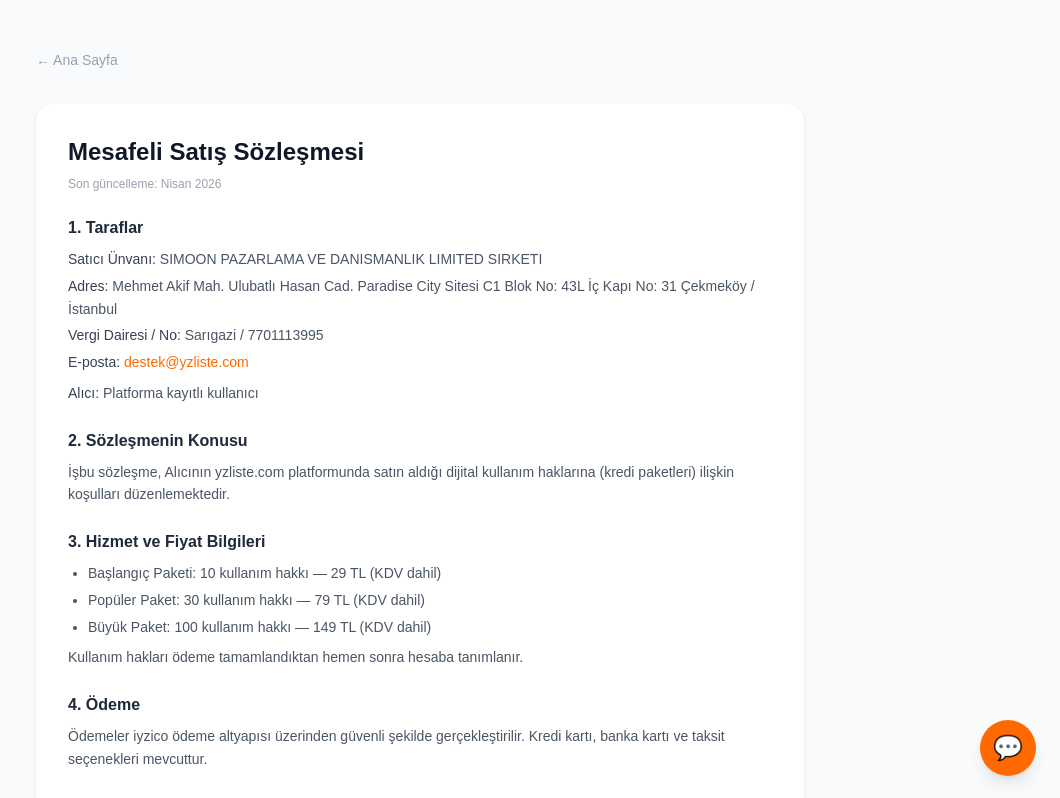
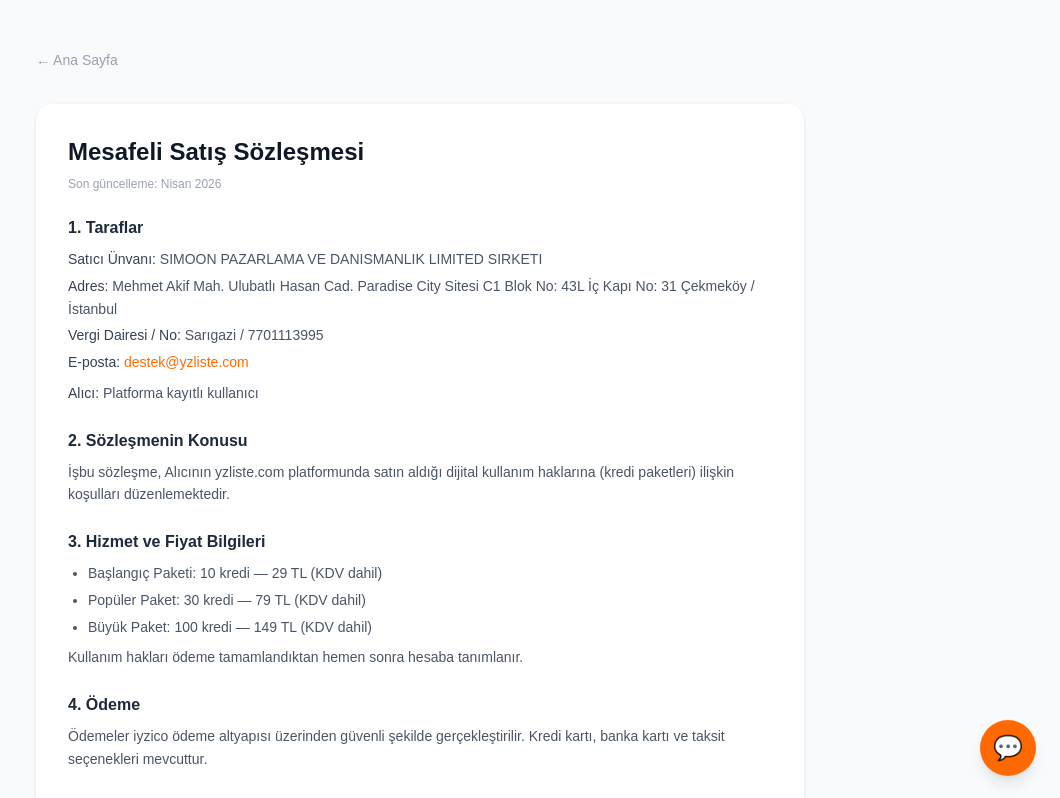
Before and after one commit to azizkose/yzliste, a Next.js app: page /mesafeli-satis in a window 1280 px wide. Shown: the top 798 px of the page, without its empty margins (220-1280 px from the left). Built offline with nearby package versions, Linux system fonts and the light colour scheme.

Commit message:
hak yerine kredi kullanildi

```diff
--- a/app/auth/page.tsx
+++ b/app/auth/page.tsx
@@ -178,9 +178,9 @@ export default function AuthPage() {
   };
 
   const paketler = [
-    { id: "baslangic", isim: "Başlangıç", fiyat: "₺29", kredi: "10 kullanım hakkı", renk: "border-gray-200", butonRenk: "bg-gray-800 hover:bg-gray-900" },
-    { id: "populer", isim: "Popüler", fiyat: "₺79", kredi: "30 kullanım hakkı", renk: "border-orange-400 ring-2 ring-orange-400", butonRenk: "bg-orange-500 hover:bg-orange-600", rozet: true },
-    { id: "buyuk", isim: "Büyük", fiyat: "₺149", kredi: "100 kullanım hakkı", renk: "border-gray-200", butonRenk: "bg-gray-800 hover:bg-gray-900" },
+    { id: "baslangic", isim: "Başlangıç", fiyat: "₺29", kredi: "10 kredi", renk: "border-gray-200", butonRenk: "bg-gray-800 hover:bg-gray-900" },
+    { id: "populer", isim: "Popüler", fiyat: "₺79", kredi: "30 kredi", renk: "border-orange-400 ring-2 ring-orange-400", butonRenk: "bg-orange-500 hover:bg-orange-600", rozet: true },
+    { id: "buyuk", isim: "Büyük", fiyat: "₺149", kredi: "100 kredi", renk: "border-gray-200", butonRenk: "bg-gray-800 hover:bg-gray-900" },
   ];
 
   const yorumlar = [
@@ -354,9 +354,9 @@ export default function AuthPage() {
             <h3 className="text-sm font-semibold text-gray-700 mb-3">Kullanım hakkı nasıl çalışır?</h3>
             <ul className="space-y-2">
               {[
-                { ikon: "🎁", metin: "Kayıt olunca 3 ücretsiz kullanım hakkı hediye edilir — kredi kartı gerekmez." },
-                { ikon: "📝", metin: "Her listing metni üretimi 1 hak tüketir. Başlık, özellikler, açıklama ve etiketlerin tamamı tek hakla gelir." },
-                { ikon: "🖼️", metin: "Görsel üretimi stil başına 1 hak tüketir. Her stilden 4 varyasyon üretilir — beğenmezsen hak düşmez, sadece indirince düşer." },
+                { ikon: "🎁", metin: "Kayıt olunca 3 ücretsiz içerik üretim kredisi hediye edilir — kredi kartı gerekmez." },
+                { ikon: "📝", metin: "Her listing metni üretimi 1 kredi tüketir. Başlık, özellikler, açıklama ve etiketlerin tamamı tek kredide gelir." },
+                { ikon: "🖼️", metin: "Görsel üretimi stil başına 1 kredi tüketir. Her stilden 4 varyasyon üretilir — beğenmezsen kredi düşmez, sadece indirince düşer." },
                 { ikon: "💳", metin: "Haklar biter bitmez istediğin paketi satın al. 29₺'den başlayan paketler, abonelik yok." },
               ].map((m, i) => (
                 <li key={i} className="flex items-start gap-3 text-sm text-gray-500">
@@ -371,7 +371,7 @@ export default function AuthPage() {
               <div className="bg-blue-50 px-5 pt-6 pb-4">
                 <div className="text-2xl mb-2">📝</div>
                 <h3 className="font-bold text-gray-800">Sadece Listing Metni</h3>
-                <p className="text-xs text-gray-500 mt-1">1 kullanım hakkı</p>
+                <p className="text-xs text-gray-500 mt-1">1 kredi</p>
               </div>
               <div className="p-5 flex-1">
                 <p className="text-sm text-gray-600 leading-relaxed mb-3">Platforma özel optimize başlık, madde madde özellikler, satışa dönen açıklama ve arama etiketleri.</p>
@@ -388,7 +388,7 @@ export default function AuthPage() {
               <div className="bg-purple-50 px-5 pt-6 pb-4">
                 <div className="text-2xl mb-2">🖼️</div>
                 <h3 className="font-bold text-gray-800">Sadece Görsel</h3>
-                <p className="text-xs text-gray-500 mt-1">Stil başına 1 hak · Her stilden 4 varyasyon</p>
+                <p className="text-xs text-gray-500 mt-1">Stil başına 1 kredi · Her stilden 4 varyasyon</p>
               </div>
               <div className="p-5 flex-1">
                 <p className="text-sm text-gray-600 leading-relaxed mb-3">Tek fotoğraftan 3 farklı stilde stüdyo görseli.</p>
@@ -400,14 +400,14 @@ export default function AuthPage() {
                     </div>
                   ))}
                 </div>
-                <p className="text-xs text-gray-400">İndirince 1 hak düşer — inceleme ücretsiz</p>
+                <p className="text-xs text-gray-400">İndirince 1 kredi düşer — inceleme ücretsiz</p>
               </div>
             </div>
             <div className="bg-white rounded-2xl border-2 border-orange-200 shadow-sm overflow-hidden flex flex-col">
               <div className="bg-orange-50 px-5 pt-6 pb-4">
                 <div className="text-2xl mb-2">✨</div>
                 <h3 className="font-bold text-gray-800">Metin + Görsel</h3>
-                <p className="text-xs text-gray-500 mt-1">Ayrı ayrı kullanım hakkı</p>
+                <p className="text-xs text-gray-500 mt-1">Ayrı ayrı kredi</p>
               </div>
               <div className="p-5 flex-1">
                 <p className="text-sm text-gray-600 leading-relaxed mb-3">Trendyol ve Hepsiburada'da hem metin hem görsel zorunlu. İkisini aynı anda üret.</p>
@@ -587,7 +587,7 @@ export default function AuthPage() {
               { ikon: "📦", baslik: "Barkod tarama", aciklama: "Barkodu tarat, ürün bilgilerini veritabanından çek, listing üret." },
               { ikon: "🎯", baslik: "Platform şablonları", aciklama: "Trendyol, Hepsiburada, Amazon TR ve N11 için ayrı format." },
               { ikon: "🖼️", baslik: "AI görsel + prompt", aciklama: "Beyaz, koyu, lifestyle — her stilden 4 varyasyon. Kendi sahneni yaz." },
-              { ikon: "💎", baslik: "Hak sadece indirmede düşer", aciklama: "Görsel üretilir, beğenmezsen hakkını kaybetmezsin." },
+              { ikon: "💎", baslik: "Kredi sadece indirmede düşer", aciklama: "Görsel üretilir, beğenmezsen kredinizi kaybetmezsiniz." },
               { ikon: "💰", baslik: "Kullandığın kadar öde", aciklama: "Aylık abonelik yok. 3 ücretsiz hakla başla." },
             ].map((o, i) => (
               <div key={i} className="bg-white rounded-2xl p-6 shadow-sm border border-gray-100">
@@ -609,7 +609,7 @@ export default function AuthPage() {
                 {mod === "kayit" ? "Ücretsiz hesap oluştur" : "Tekrar hoş geldin"}
               </h2>
               <p className="text-sm text-gray-400">
-                {mod === "kayit" ? "3 ücretsiz kullanım hakkı hediye" : "Hesabına giriş yap"}
+                {mod === "kayit" ? "3 ücretsiz içerik üretim kredisi" : "Hesabına giriş yap"}
               </p>
             </div>
 
@@ -659,7 +659,7 @@ export default function AuthPage() {
 
             {!sifreSifirlamaGonderildi && (
               <>
-                {mod === "kayit" && <p className="text-xs text-gray-400 text-center mt-4">Kayıt olunca 3 ücretsiz kullanım hakkı alırsınız</p>}
+                {mod === "kayit" && <p className="text-xs text-gray-400 text-center mt-4">Kayıt olunca 3 ücretsiz içerik üretim kredisi alırsınız</p>}
                 <div className="text-center mt-5 pt-4 border-t border-gray-100">
                   <button onClick={() => handleModDegistir(mod === "giris" ? "kayit" : "giris")} className="text-xs text-gray-400 hover:text-gray-600 transition-colors">
                     {mod === "giris" ? "Hesabın yok mu? Kaydol →" : "Zaten hesabın var mı? Giriş yap →"}
--- a/app/mesafeli-satis/page.tsx
+++ b/app/mesafeli-satis/page.tsx
@@ -36,9 +36,9 @@ export default function MesafeliSatisPage() {
             <div>
               <h2 className="text-base font-semibold text-gray-800 mb-2">3. Hizmet ve Fiyat Bilgileri</h2>
               <ul className="list-disc ml-5 space-y-1">
-                <li>Başlangıç Paketi: 10 kullanım hakkı — 29 TL (KDV dahil)</li>
-                <li>Popüler Paket: 30 kullanım hakkı — 79 TL (KDV dahil)</li>
-                <li>Büyük Paket: 100 kullanım hakkı — 149 TL (KDV dahil)</li>
+                <li>Başlangıç Paketi: 10 kredi — 29 TL (KDV dahil)</li>
+                <li>Popüler Paket: 30 kredi — 79 TL (KDV dahil)</li>
+                <li>Büyük Paket: 100 kredi — 149 TL (KDV dahil)</li>
               </ul>
               <p className="mt-2">
                 Kullanım hakları ödeme tamamlandıktan hemen sonra hesaba tanımlanır.
--- a/app/page.tsx
+++ b/app/page.tsx
@@ -199,9 +199,9 @@ function PaketModal({ kullanici, onKapat }: { kullanici: Kullanici; onKapat: ()
   const formRef = useRef<HTMLDivElement>(null);
 
   const paketler = [
-    { id: "baslangic", isim: "Başlangıç", fiyat: "₺29", kredi: "10 kullanım hakkı", renk: "border-gray-200", butonRenk: "bg-gray-800 hover:bg-gray-900" },
-    { id: "populer", isim: "Popüler", fiyat: "₺79", kredi: "30 kullanım hakkı", renk: "border-orange-400 ring-2 ring-orange-400", butonRenk: "bg-orange-500 hover:bg-orange-600", rozet: true },
-    { id: "buyuk", isim: "Büyük", fiyat: "₺149", kredi: "100 kullanım hakkı", renk: "border-gray-200", butonRenk: "bg-gray-800 hover:bg-gray-900" },
+    { id: "baslangic", isim: "Başlangıç", fiyat: "₺29", kredi: "10 kredi", renk: "border-gray-200", butonRenk: "bg-gray-800 hover:bg-gray-900" },
+    { id: "populer", isim: "Popüler", fiyat: "₺79", kredi: "30 kredi", renk: "border-orange-400 ring-2 ring-orange-400", butonRenk: "bg-orange-500 hover:bg-orange-600", rozet: true },
+    { id: "buyuk", isim: "Büyük", fiyat: "₺149", kredi: "100 kredi", renk: "border-gray-200", butonRenk: "bg-gray-800 hover:bg-gray-900" },
   ];
 
   const odemeBaslat = async (paketId: string) => {
@@ -748,7 +748,7 @@ export default function Home() {
               <div>
                 <p className="text-sm font-semibold text-red-800">Kullanım hakkınız azalıyor</p>
                 <p className="text-xs text-red-600 mt-0.5">
-                  {kullanici?.kredi} hak kaldı — tükenince içerik ve görsel üretemezsiniz.
+                  {kullanici?.kredi} kredi kaldı — tükenince içerik ve görsel üretemezsiniz.
                 </p>
               </div>
             </div>
@@ -756,7 +756,7 @@ export default function Home() {
               onClick={() => paketModalAc()}
               className="bg-red-500 hover:bg-red-600 text-white text-xs font-semibold px-4 py-2 rounded-xl whitespace-nowrap flex-shrink-0"
             >
-              Hak Yükle
+              Kredi Yükle
             </button>
           </div>
         )}
@@ -769,7 +769,7 @@ export default function Home() {
               <div className="flex items-center justify-between">
                 <h2 className="text-base font-semibold text-gray-800">📝 Listing İçeriği Üret</h2>
                 <span className="text-xs bg-orange-50 text-orange-600 px-2 py-1 rounded-lg font-medium">
-                  1 kullanım hakkı
+                  1 kredi
                 </span>
               </div>
 
@@ -954,7 +954,7 @@ export default function Home() {
               >
                 {yukleniyor
                   ? "⏳ Üretiliyor..."
-                  : `İçerik Üret — ${kullanici?.is_admin ? "∞" : kullanici?.kredi || 0} kullanım hakkı kaldı`}
+                  : `İçerik Üret — ${kullanici?.is_admin ? "∞" : kullanici?.kredi || 0} kredi kaldı`}
               </button>
             </div>
 
@@ -964,7 +964,7 @@ export default function Home() {
                 <h2 className="text-base font-semibold text-gray-800">✨ Ürün Görseli Üret</h2>
                 <p className="text-xs text-gray-400 mt-0.5">
                   Tek fotoğraftan 3 farklı stüdyo görseli. Her stilden{" "}
-                  <strong>4 varyasyon</strong> üretilir — inceleme ücretsiz, indirince 1 hak düşer.
+                  <strong>4 varyasyon</strong> üretilir — inceleme ücretsiz, indirince 1 kredi düşer.
                 </p>
               </div>
 
@@ -996,7 +996,7 @@ export default function Home() {
               <div>
                 <label className="block text-xs font-medium text-gray-600 mb-2">
                   Stil seç{" "}
-                  <span className="text-gray-400 font-normal">(birden fazla — her biri 1 kullanım hakkı)</span>
+                  <span className="text-gray-400 font-normal">(birden fazla — her biri 1 kredi)</span>
                 </label>
                 <div className="grid grid-cols-3 gap-2">
                   {(
@@ -1038,7 +1038,7 @@ export default function Home() {
                 </div>
                 {seciliStiller.length > 0 && (
                   <p className="text-xs text-purple-600 font-medium mt-2 text-center">
-                    {seciliStiller.length} stil → {seciliStiller.length * 4} görsel · {seciliStiller.length} kullanım hakkı
+                    {seciliStiller.length} stil → {seciliStiller.length * 4} görsel · {seciliStiller.length} kredi
                   </p>
                 )}
               </div>
@@ -1072,7 +1072,7 @@ export default function Home() {
                   ? "Önce fotoğraf ekle ↑"
                   : seciliStiller.length === 0
                   ? "Bir stil seç"
-                  : `✨ ${seciliStiller.length * 4} Görsel Üret — ${seciliStiller.length} kullanım hakkı`}
+                  : `✨ ${seciliStiller.length * 4} Görsel Üret — ${seciliStiller.length} kredi`}
               </button>
 
               {/* Görsel sonuçları */}
@@ -1115,7 +1115,7 @@ export default function Home() {
                       }}
                       className="text-xs bg-purple-500 hover:bg-purple-600 text-white px-3 py-1.5 rounded-lg font-medium transition-colors"
                     >
-                      ⬇ Hepsini İndir ({gorselSonuclar.reduce((t, s) => t + s.gorseller.length, 0)}) — {seciliStiller.length} hak
+                      ⬇ Hepsini İndir ({gorselSonuclar.reduce((t, s) => t + s.gorseller.length, 0)}) — {seciliStiller.length} kredi
                     </button>
                   </div>
                   {gorselSonuclar.map((grup) => (
@@ -1311,7 +1311,7 @@ export default function Home() {
                   <div className="text-xl font-bold text-orange-500">
                     {kullanici?.is_admin ? "∞" : kullanici?.kredi ?? "–"}
                   </div>
-                  <div className="text-xs text-gray-500">Kalan hak</div>
+                  <div className="text-xs text-gray-500">Kalan kredi</div>
                 </div>
                 <div className="flex-1 bg-gray-50 rounded-xl px-3 py-2 text-center">
                   <div className="text-xl font-bold text-gray-700">
--- a/app/profil/page.tsx
+++ b/app/profil/page.tsx
@@ -132,13 +132,13 @@ export default function ProfilPage() {
         <div className="bg-white rounded-2xl shadow p-5 flex items-center gap-4">
           <div className="bg-orange-50 rounded-xl px-5 py-3 text-center">
             <div className="text-2xl font-bold text-orange-500">{profil?.kredi ?? 0}</div>
-            <div className="text-xs text-gray-500">Kalan hak</div>
+            <div className="text-xs text-gray-500">Kalan kredi</div>
           </div>
           <div className="flex-1">
             <p className="text-sm text-gray-600">Kullanim haklariniz metin ve gorsel uretimi icin kullanilir.</p>
           </div>
           <a href="/?paket=ac" className="bg-orange-500 hover:bg-orange-600 text-white text-xs font-semibold px-4 py-2 rounded-xl whitespace-nowrap">
-          + Hak Al
+          + Kredi Al
           </a>
         </div>
 
```
